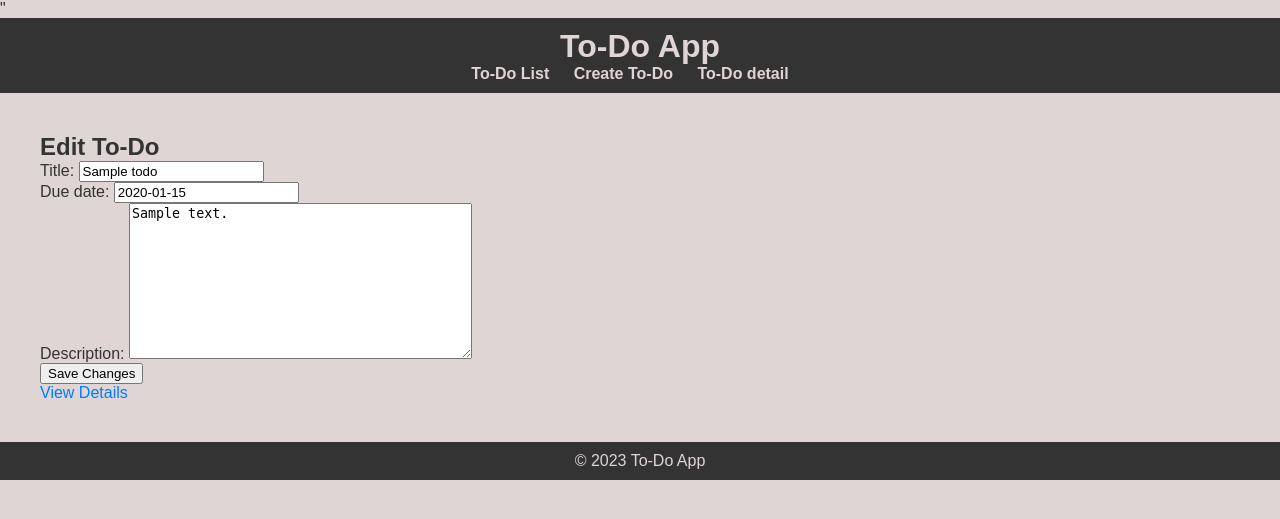
After one commit to Rusla23/to_do, a Django app: page /1/edit/ in a window 1280 px wide. The commit adds this page. Shown: the top 519 px of the page. Run offline with Django 4.2, Linux system fonts and the light colour scheme; tables that the repository leaves empty hold one stand-in row (values such as "Sample post").

Commit message:
CRUD ToDo

```diff
--- a/todo/todo/settings.py
+++ b/todo/todo/settings.py
@@ -51,6 +51,8 @@ MIDDLEWARE = [
 ]
 
 ROOT_URLCONF = 'todo.urls'
+
+# AUTH_USER_MODEL = 'todoapp.CustomUser'
 
 TEMPLATES = [
     {
@@ -118,6 +120,8 @@ USE_TZ = True
 
 STATIC_URL = 'static/'
 STATIC_ROOT = BASE_DIR.joinpath(STATIC_URL)
+# MEDIA_URL = 'media/'
+# MEDIA_ROOT = BASE_DIR.joinpath(MEDIA_URL)
 
 # Default primary key field type
 # https://docs.djangoproject.com/en/4.2/ref/settings/#default-auto-field
--- a/todo/todo/urls.py
+++ b/todo/todo/urls.py
@@ -19,6 +19,7 @@ from django.urls import path, include
 from django.conf import settings
 from django.conf.urls.static import static
 
+
 urlpatterns = [
     path('admin/', admin.site.urls),
     path('', include('todoapp.urls')),
--- a/todo/todoapp/forms.py
+++ b/todo/todoapp/forms.py
@@ -4,4 +4,13 @@ from .models import Todo
 class TodoForm(forms.ModelForm):
     class Meta:
         model = Todo
-        fields = ['title', 'completed']
+        fields = ['title', 'completed', 'due_date', 'description']
+        widgets = {
+            'due_date': forms.DateInput(attrs={'type': 'date'})
+        }
+
+
+class TodoEditForm(forms.ModelForm):
+    class Meta:
+        model = Todo
+        fields = ['title', 'due_date', 'description']
--- a/todo/todoapp/models.py
+++ b/todo/todoapp/models.py
@@ -1,5 +1,5 @@
 from django.db import models
-
+from django.contrib.auth.models import AbstractBaseUser, BaseUserManager, PermissionsMixin
 
 class Todo(models.Model):
     title = models.CharField(max_length=200)
@@ -7,6 +7,40 @@ class Todo(models.Model):
     created_at = models.DateTimeField(auto_now_add=True)
     updated_at = models.DateTimeField(auto_now=True)
     completed = models.BooleanField(default=False)
+    due_date = models.DateField(null=True, blank=True)
+    description = models.TextField(null=True, blank=True)
 
     def __str__(self):
         return self.title
+
+# class CustomUserManager(BaseUserManager):
+#     def create_user(self, email, password=None, **extra_fields):
+#         if not email:
+#             raise ValueError('The Email field must be set')
+#         email = self.normalize_email(email)
+#         user = self.model(email=email, **extra_fields)
+#         user.set_password(password)
+#         user.save(using=self._db)
+#         return user
+
+#     def create_superuser(self, email, password=None, **extra_fields):
+#         extra_fields.setdefault('is_staff', True)
+#         extra_fields.setdefault('is_superuser', True)
+
+#         return self.create_user(email, password, **extra_fields)
+
+# class CustomUser(AbstractBaseUser, PermissionsMixin):
+#     email = models.EmailField(unique=True)
+#     first_name = models.CharField(max_length=30)
+#     last_name = models.CharField(max_length=30)
+#     date_joined = models.DateTimeField(auto_now_add=True)
+#     is_active = models.BooleanField(default=True)
+#     is_staff = models.BooleanField(default=False)
+
+#     objects = CustomUserManager()
+
+#     USERNAME_FIELD = 'email'
+#     REQUIRED_FIELDS = ['first_name', 'last_name']
+
+#     def __str__(self):
+#         return self.email
--- a/todo/todoapp/static/css/base_style.css
+++ b/todo/todoapp/static/css/base_style.css
@@ -1,4 +1,3 @@
-/* Reset default browser styles for consistency */
 body,
 h1,
 h2,
--- a/todo/todoapp/templates/base.html
+++ b/todo/todoapp/templates/base.html
@@ -13,6 +13,13 @@
 <body>
     <header>
         <h1>To-Do App</h1>
+        <nav>
+            <ul>
+                <li><a href="/list/">To-Do List</a></li>
+                <li><a href="/create/">Create To-Do</a></li>
+                <li><a href="/todo_detail/">To-Do detail</a></li>
+            </ul>
+        </nav>
     </header>
     <main>
         <div class="container">
--- /dev/null
+++ b/todo/todoapp/templates/todo/todo_edit.html
@@ -0,0 +1,10 @@
+{% extends 'base.html' %}
+{% block content %}
+<h2>Edit To-Do</h2>
+<form method="post">
+    {% csrf_token %}
+    {{ edit_form.as_p }}
+    <button type="submit">Save Changes</button>
+</form>
+<a href="{% url 'todo:todo_detail' todo_id=todo.id %}">View Details</a>
+{% endblock %}
--- a/todo/todoapp/urls.py
+++ b/todo/todoapp/urls.py
@@ -7,7 +7,10 @@ urlpatterns = [
     path('', views.home, name='home'),
     path('list/', views.todo_list, name='todo_list'),
     path('create/', views.todo_create, name='create_todo'),
-    path('<int:pk>/', views.todo_detail, name='todo_detail'),
+    path('<int:todo_id>/', views.todo_detail, name='todo_detail'),
+    path('todo_detail/', views.todo_detail, name='todo_detail_without_pk'),
     path('<int:pk>/update/', views.todo_update, name='update_todo'),
     path('<int:pk>/delete/', views.todo_delete, name='delete_todo'),
+    path('<int:todo_id>/edit/', views.todo_edit, name='todo_edit'),
+
 ]
--- a/todo/todoapp/views.py
+++ b/todo/todoapp/views.py
@@ -1,7 +1,8 @@
 from django.shortcuts import render, redirect, get_object_or_404
 from .models import Todo
-from .forms import TodoForm
-from django.http import HttpResponse
+from .forms import TodoForm, TodoEditForm
+from django.http import Http404
+from django.contrib.auth.decorators import login_required
 
 def home(request):
     return render(request, 'todo/home.html')
@@ -19,7 +20,7 @@ def todo_create(request):
         form = TodoForm(request.POST)
         if form.is_valid():
             form.save()
-            return redirect('todo_list')
+            return redirect('todo:todo_list')
     else:
         form = TodoForm()
     return render(request, 'todo/todo_form.html', {'form': form})
@@ -30,10 +31,24 @@ def todo_update(request, todo_id):
         form = TodoForm(request.POST, instance=todo)
         if form.is_valid():
             form.save()
-            return redirect('todo_list')
+            return redirect('todo:todo_list')
     else:
         form = TodoForm(instance=todo)
     return render(request, 'todo/todo_form.html', {'form': form})
+
+def todo_edit(request, todo_id):
+    todo = get_object_or_404(Todo, pk=todo_id)
+
+    if request.method == 'POST':
+        edit_form = TodoEditForm(request.POST, instance=todo)
+        if edit_form.is_valid():
+            edit_form.save()
+            # Redirect to the to-do detail page after editing
+            return redirect('todo:todo_detail', todo_id=todo_id)
+    else:
+        edit_form = TodoEditForm(instance=todo)
+
+    return render(request, 'todo/todo_edit.html', {'todo': todo, 'edit_form': edit_form})
 
 def todo_delete(request, todo_id):
     todo = get_object_or_404(Todo, pk=todo_id)
@@ -41,3 +56,7 @@ def todo_delete(request, todo_id):
         todo.delete()
         return redirect('todo_list')
     return render(request, 'todo/todo_confirm_delete.html', {'todo': todo})
+
+@login_required
+def my_protected_view(request):
+    return render(request, 'home.html')
```
Also changed, not shown: todo/todoapp/templates/todo/home.html (+0 -7 lines), todo/todoapp/templates/todo/todo_detail.html (+13 -4 lines), todo/todoapp/templates/todo/todo_form.html (+7 -6 lines), todo/todoapp/templates/todo/todo_list.html (+15 -9 lines), todo/todoapp/migrations/0002_todo_due_date.py (added).
